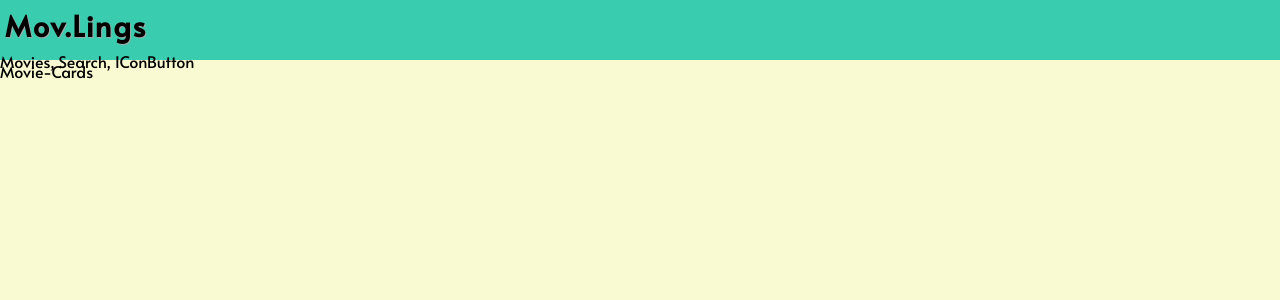
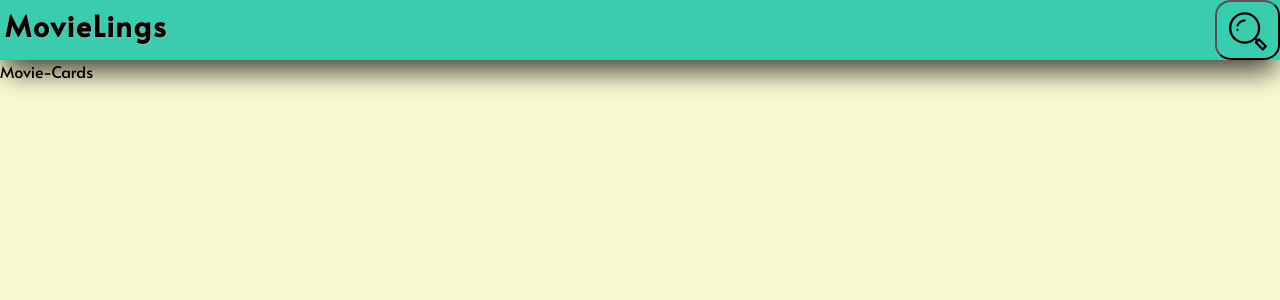
Before and after one commit to aruppert/movelings, a React (Create React App) app: page / in a window 1280 px wide. Shown: the top 300 px of the page. Built offline with nearby package versions, Linux system fonts and the light colour scheme.

Commit message:
add header functionality

```diff
--- a/src/components/Header.js
+++ b/src/components/Header.js
@@ -1,17 +1,29 @@
 import React from "react";
 import styled from "@emotion/styled";
 import Logo from "./Logo";
+import Search from "./Search";
+import SearchButton from "./SearchButton";
 
 const AppBar = styled.header`
-  background: #3accaf;
+  background: ${props => (props.active ? "white" : "#3accaf")};
   height: 60px;
+  display: flex;
+  border: 0;
+  box-shadow: 0px 15px 28px -4px rgba(0, 0, 0, 0.75);
+  justify-content: space-between;
 `;
 
 export default function Header() {
+  const [showSearch, setShowSearch] = React.useState(false);
+
   return (
-    <AppBar>
-      <Logo text="Mov.Lings" />
-      Movies, Search, IConButton
+    <AppBar active={showSearch}>
+      {!showSearch && <Logo text="MovieLings" />}
+      {showSearch && <Search />}
+      <SearchButton
+        active={showSearch}
+        onClick={() => setShowSearch(!showSearch)}
+      />
     </AppBar>
   );
 }
--- a/src/components/Search.js
+++ b/src/components/Search.js
@@ -4,12 +4,17 @@ import styled from "@emotion/styled";
 const SearchInput = styled.input`
   background: white;
   border: 30px;
+  flex-grow: 1;
+  height: 100%,
+  boder: 0;
+  font-size: 1rem;
+  background: transparent;
+  &::placeholder {
+    color: #262626;
+  }
+
 `;
 
 export default function Search() {
-  return (
-    <SearchInput>
-      <input type="text" placeholder="Search here" />
-    </SearchInput>
-  );
+  return <SearchInput autoFocus type="text" placeholder="Search here" />;
 }
--- /dev/null
+++ b/src/components/SearchButton.js
@@ -0,0 +1,24 @@
+import React from "react";
+import styled from "@emotion/styled";
+import searchglass from "../assets/searchglass.svg";
+import stop from "../assets/stop.svg";
+
+const SearchClick = styled.button`
+  border-radius: 25%;
+  background-image:
+  width: 64px;
+  flex-shrink: 0;
+  background: transparent;
+`;
+
+const Icon = styled.img`
+  height: 90%;
+`;
+
+export default function SearchButton({ active, onClick }) {
+  return (
+    <SearchClick onClick={onClick}>
+      <Icon active={active} src={active ? stop : searchglass} />
+    </SearchClick>
+  );
+}
```
Also changed, not shown: src/assets/searchglass.svg (added), src/assets/stop.svg (added).
